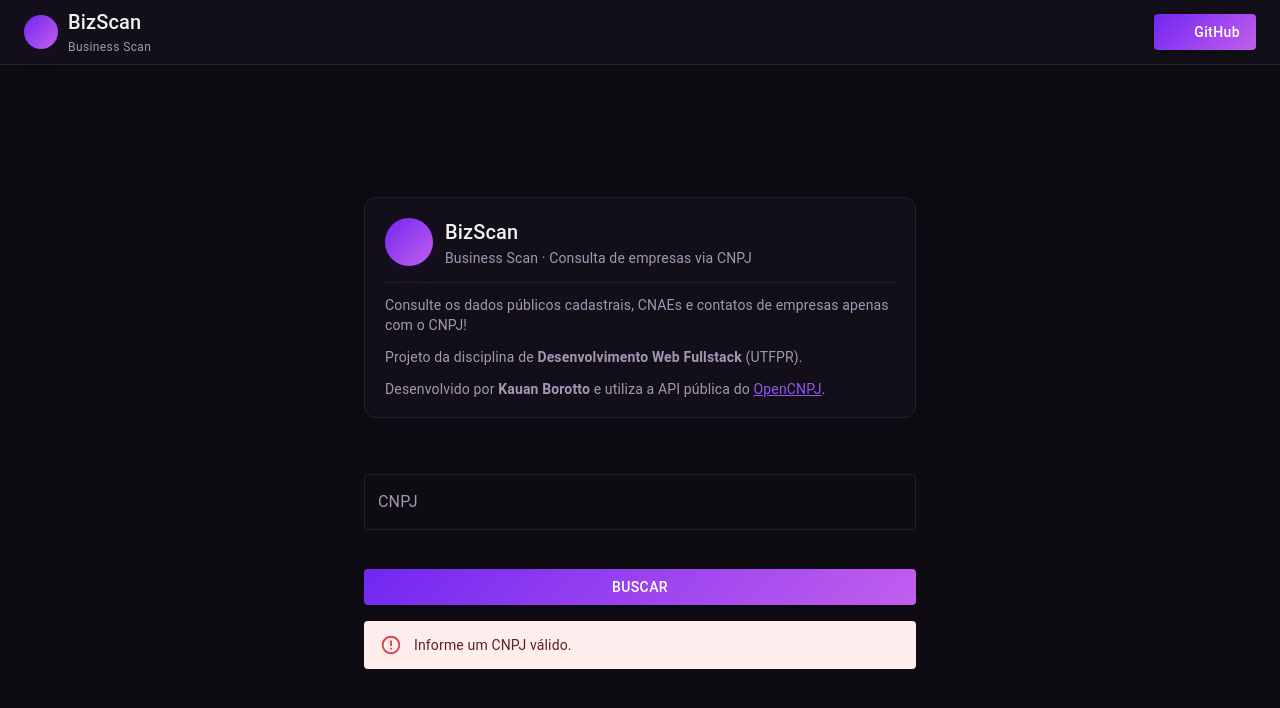
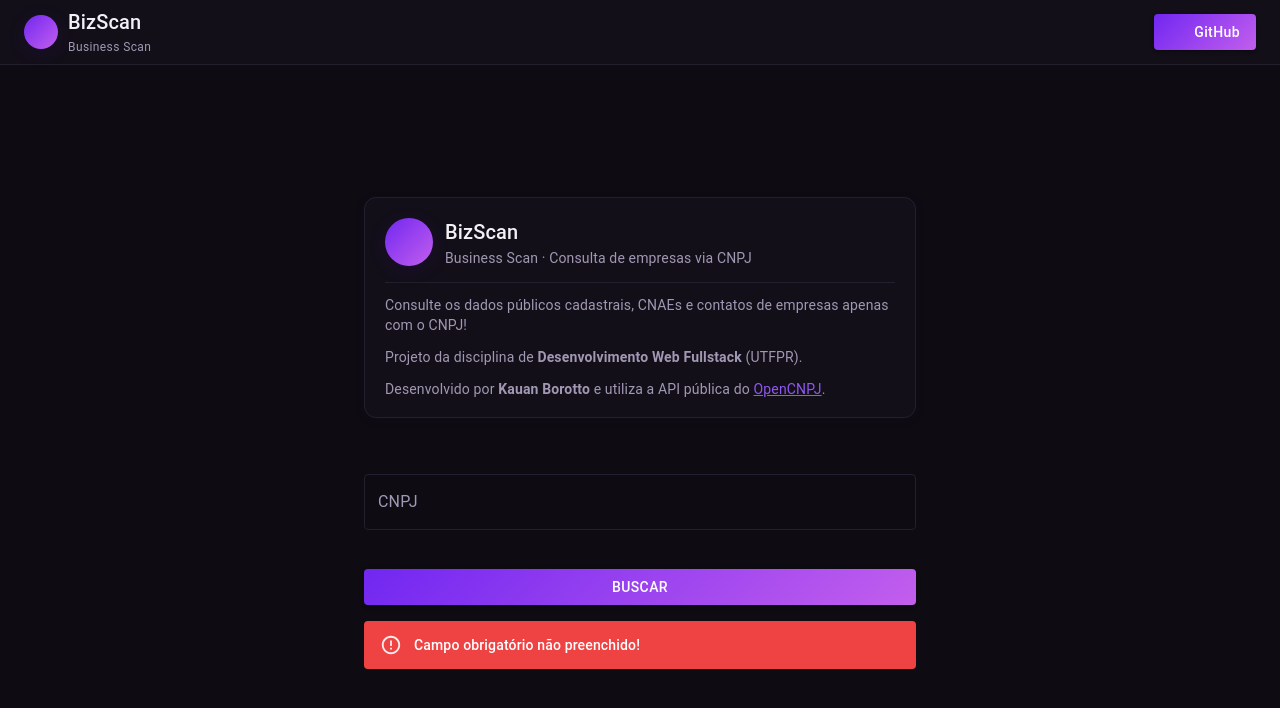
Before and after one commit to kauanbrt/bizscan, a React (Vite) app: page / in a window 1280 px wide. Both pictures are taken after a click on the button "BUSCAR". Shown: the top 708 px of the page. Built offline with nearby package versions, Linux system fonts and the light colour scheme; some icons are missing.

Commit message:
# Melhorias na validação de input

```diff
--- a/src/components/SearchBar.jsx
+++ b/src/components/SearchBar.jsx
@@ -1,27 +1,61 @@
 import { TextField, Button, Alert, CircularProgress, Stack } from "@mui/material";
 import { useCnpj } from "../contexts/CnpjContext";
+import { useState } from "react";
 
 export default function SearchBar(){
-    const { input, setInput, isInvalid, loading, err, search } = useCnpj();
+    const { input, setInput, isInvalid, loading, err, setErr, search } = useCnpj();
+    const [touched, setTouched] = useState(false);
+
+    const showError = touched && (!input || isInvalid);
+    const helper = !touched ? " " : (!input ? "Campo obrigatório" : (isInvalid ? "CNPJ inválido" : " "));
+
+    const validate = () => {
+        const value = (input ?? "").trim();
+
+        if (!value) {
+            setErr("Campo obrigatório não preenchido!");
+            return;
+        }
+        if (isInvalid) {
+            setErr("Informe um CNPJ válido.");
+            return;
+        }
+
+        setErr("");
+        search();
+    };
 
     return (
         <Stack spacing={2}>
             <TextField
                 label="CNPJ"
                 value={input}
+                onBlur={()=>setTouched(true)}
                 onChange={(e)=>setInput(e.target.value)}
                 placeholder="00.000.000/0000-00"
-                error={!!input && isInvalid}
-                helperText={isInvalid ? "CNPJ inválido" : " "}
+                error={showError}
+                helperText={helper}
                 fullWidth
                 className="input-dark"
             />
 
-            <Button variant="contained" className="btn-gradient" onClick={search}>
+            <Button variant="contained" className="btn-gradient" onClick={validate}>
                 {loading ? <CircularProgress color="var(--muted-foreground))" size={22}/> : "Buscar"}
             </Button>
 
-            {err && <Alert severity="error">{err}</Alert>}
+            {err && <Alert
+                        severity="error"
+                        variant="filled"
+                        sx={{
+                            bgcolor: 'hsl(var(--destructive))',
+                            color: 'hsl(var(--destructive-foreground))',
+                            '& .MuiAlert-icon': { color: 'hsl(var(--destructive-foreground))' },
+                            '& .MuiAlert-action': { color: 'hsl(var(--destructive-foreground))' },
+                        }}
+                    >
+                        {err}
+                    </Alert>
+            }
         </Stack>
     );
 }
--- a/src/contexts/CnpjContext.jsx
+++ b/src/contexts/CnpjContext.jsx
@@ -66,7 +66,7 @@ export function CnpjProvider({ children }) {
         setInput("");
     }
 
-    const value = { input, setInput, cnpj, isInvalid, data, err, loading, search, resetSearch };
+    const value = { input, setInput, cnpj, isInvalid, data, err, setErr, loading, search, resetSearch };
     return <CnpjContext.Provider value={value}>{children}</CnpjContext.Provider>;
 }
 
--- a/src/index.css
+++ b/src/index.css
@@ -6,12 +6,14 @@
   --card-fg: 260 20% 95%;
   --primary: 262 88% 65%;
   --primary-fg: 0 0% 100%;
+  --destructive: 0 84% 60%;
   --ring: 262 88% 65%;
   --border: 262 20% 15%;
 
   --foreground: var(--fg);
   --card-foreground: var(--card-fg);
   --primary-foreground: var(--primary-fg);
+  --destructive-foreground: 0 0% 100%;
   --muted-foreground: 260 15% 65%;
 
   --gradient: linear-gradient(135deg, hsl(262 88% 55%), hsl(282 80% 65%));
```
